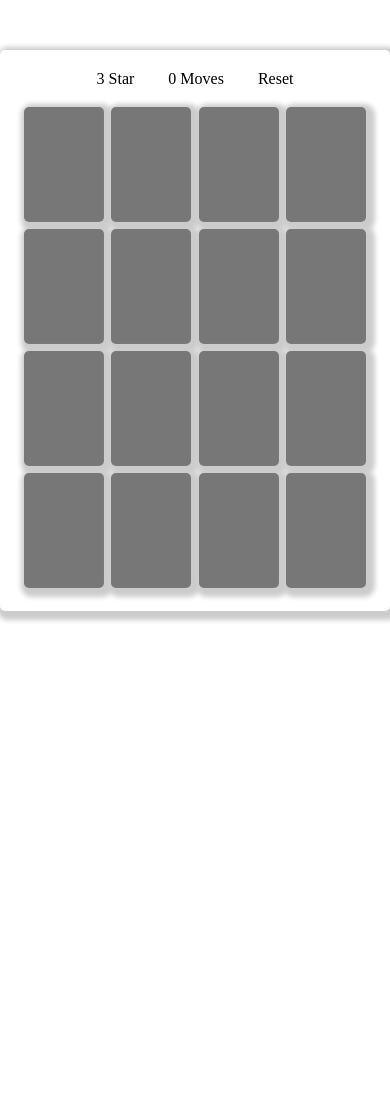
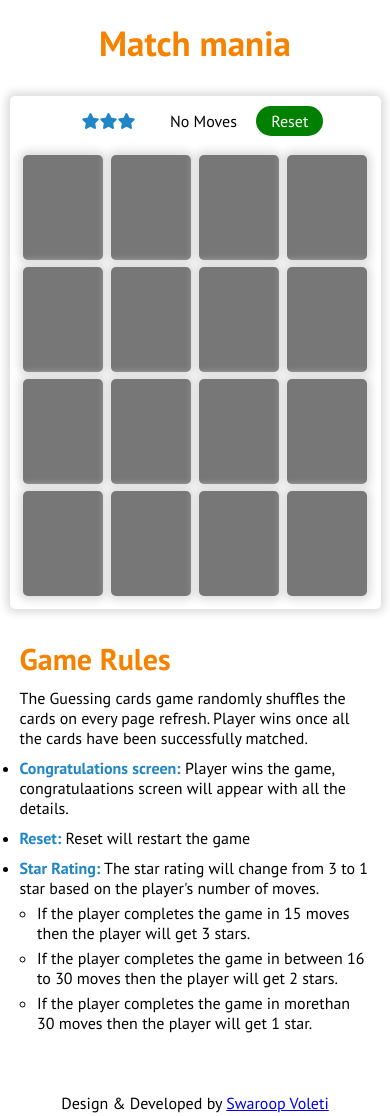
Before and after one commit to voletiswaroop/match-mania, a plain HTML site: page index.html in a window 390 px wide. Before the commit the page ends 844 px from the top, so only its background shows below. Drawn offline with Linux system fonts and the light colour scheme.

Commit message:
updated doc and game rules

```diff
--- a/index.html
+++ b/index.html
@@ -1,23 +1,54 @@
 <!DOCTYPE html>
 <html>
+
 <head>
   <title>Guessing Game</title>
   <link rel="stylesheet" href="skin.css" />
-    <link rel="stylesheet" href="https://cdnjs.cloudflare.com/ajax/libs/font-awesome/4.7.0/css/font-awesome.min.css">
+  <script src="https://kit.fontawesome.com/1ec50ae74a.js" crossorigin="anonymous"></script>
 </head>
+
 <body>
+  <header>
+    <h1>Match mania</h1>
+  </header>
   <section class="wrapper">
+    <div class="game-wrapper">
       <div class="game-controls">
-        <span id="rating">3 Star</span>
-        <span id="moves">0 Moves</span>
-        <span id="reset" onclick=shuffleItems()> Reset</span>
+        <span id="rating"><i class="fas fa-star"></i><i class="fas fa-star"></i><i class="fas fa-star"></i></span>
+        <span id="moves">No Moves</span>
+        <span id="reset" onclick=shuffleItems()>Reset</span>
       </div>
       <ul id="container">
       </ul>
       <div id="sucess-card">
-        Congratulation you have completed the Game with <span id="total-moves"></span> and <span id='final-rating'></span> star.
+        Congratulation you have successfully completed the Game in <span id="total-moves"></span> with
+        <span id='final-rating'><i class="fas fa-star"></i><i class="fas fa-star"></i><i class="fas fa-star"></i></span>
+        rating.
+      </div>
+    </div>
+    <div class="game-rules">
+      <h2>Game Rules</h2>
+      <p>The Guessing cards game randomly shuffles the cards on every page refresh. Player wins once all the cards have
+        been successfully matched.</p>
+      <ul>
+        <li><b>Congratulations screen:</b> Player wins the game, congratulaations screen will appear with all
+          the details.</li>
+        <li><b>Reset:</b> Reset will restart the game</li>
+        <li><b>Star Rating:</b> The star rating will change from 3 to 1 star based on the player's number of moves.
+          <ul>
+            <li>If the player completes the game in 15 moves then the player will get 3 stars.</li>
+            <li>If the player completes the game in between 16 to 30 moves then the player will get 2 stars.</li>
+            <li>If the player completes the game in morethan 30 moves then the player will get 1 star.</li>
+        </li>
+      </ul>
+      </ul>
     </div>
   </section>
+  <footer>
+    Design &amp; Developed by <a href="https://voletiswaroop.github.io/" title="Swaroop Voleti portfolio"
+      target="_blank">Swaroop Voleti</a>
+  </footer>
   <script src="script.js"></script>
 </body>
+
 </html>
--- a/script.js
+++ b/script.js
@@ -1,20 +1,20 @@
-//initializing items
+//initializing cards
 let items = ['fa-diamond', 'fa-paper-plane-o', 'fa-anchor', 'fa-bolt', 'fa-cube', 'fa-leaf', 'fa-bicycle', 'fa-bomb', 'fa-diamond', 'fa-paper-plane-o', 'fa-anchor', 'fa-bolt', 'fa-cube', 'fa-leaf', 'fa-bicycle', 'fa-bomb'],
-  itemsList = document.getElementsByClassName('item'),
-  counter = 0, currentActiveItem, finalRating = 3 + ' Stars';
-//shuffle items
+  itemsList = document.getElementsByClassName('item'), counter = 0, currentActiveItem, finalRating = 3 + ' Stars';
+
+//shuffle cards
 function shuffleItems() {
   window.location.reload();
 }
 
-//Print items
+// select number of cards in a row
 displayItems(4);
+
+//Print cards
 function displayItems(gridSize) {
   items.sort(function () { return .5 - Math.random(); });
   let itemsContainer = document.getElementById("container");
-  if (gridSize % 2 === 0) {
-    gridSize = gridSize + .2
-  }
+  gridSize % 2 === 0 ? gridSize = gridSize + .2 : ''
   for (let i = 0; i < items.length; i++) {
     let itemList = document.createElement('li');
     itemList.innerHTML = items[i];
@@ -29,28 +29,21 @@ function displayItems(gridSize) {
 
 function selectedItem(e) {
   counter = counter + 1;
-  document.getElementById('moves').innerHTML = counter + ' Moves';
-  document.getElementById('total-moves').innerHTML = counter + ' Moves';
-  if (counter > 16 && counter < 29) {
-    finalRating = 2 + ' Stars';
-  } else if (counter > 30) {
-    finalRating = 1 + ' Star';
-  }
-  document.getElementById('rating').innerHTML = finalRating;
-  document.getElementById('final-rating').innerHTML = finalRating;
-  if (document.getElementsByClassName('active').length < 2) { e.classList.add('active'); }
-  for (let i = 0; i < itemsList.length; i++) {
-    itemsList[i].classList.remove('notsame')
-  }
+  counter > 15 && counter < 29 ? finalRating = 2 + ' Stars' : counter > 29 ? finalRating = 1 + ' Star' : '';
+
+  document.getElementById('moves').innerHTML = (counter > 9 ? counter : '0' + counter) + ' Moves';
+  document.getElementById('rating').className = finalRating.replaceAll(' ', '-');
+  document.getElementsByClassName('active').length < 2 ? e.classList.add('active') : ''
+
+  for (let i = 0; i < itemsList.length; i++) { itemsList[i].classList.remove('notsame') }
+
   let previousActiveItem = document.getElementsByClassName('active')[0];
   if (document.getElementsByClassName('active').length === 2) {
     currentActiveItem = document.getElementsByClassName('active')[1]
     if (previousActiveItem.innerText === currentActiveItem.innerText) {
       previousActiveItem.classList.add('selected');
       currentActiveItem.classList.add('selected');
-      for (let i = 0; i < itemsList.length; i++) {
-        itemsList[i].classList.remove('active')
-      }
+      for (let i = 0; i < itemsList.length; i++) { itemsList[i].classList.remove('active') }
     } else {
       previousActiveItem.classList.add('notsame');
       currentActiveItem.classList.add('notsame');
@@ -60,12 +53,16 @@ function selectedItem(e) {
       }
     }
   }
-  if (document.getElementsByClassName('selected').length == 16) {
+  if (document.getElementsByClassName('selected').length === items.length) {
+    document.getElementById('total-moves').innerHTML = counter + ' Moves';
+    document.getElementById('final-rating').className = finalRating.replaceAll(' ', '-');
     successCard()
   }
 }
 
 function successCard() {
-  document.getElementsByClassName("game-controls")[0].style.display, document.getElementById("container").style.display = 'none';
-  document.getElementById("sucess-card").style.display = 'block';
+  setTimeout(function () {
+    document.getElementsByClassName("game-controls")[0].style.display, document.getElementById("container").style.display = 'none'
+    document.getElementById("sucess-card").style.display = 'block';
+  }, 1000)
 }
--- a/skin.css
+++ b/skin.css
@@ -1,16 +1,86 @@
+@font-face {
+  font-family: SansRegular;
+  src: url('PTSans-Regular.ttf');
+  font-style: normal
+}
+
+@font-face {
+  font-family: SansBold;
+  src: url('PTSans-Bold.ttf');
+  font-style: normal
+}
+
 * {
   margin: 0;
   padding: 0;
+  font-family: 'SansRegular';
+  font-size: 16px;
+  line-height: 20px;
+}
+
+body {
+  margin: 20px auto;
+  max-width: 1200px;
+}
+
+
+b,
+strong,
+h1,
+h2 {
+  font-family: 'SansBold';
+  color: #2086c6;
+}
+
+h1,
+h2 {
+  font-size: 30px;
+  line-height: normal;
+  margin-bottom: 10px;
+  color: #f58200;
+}
+
+h1 {
+  font-size: 35px;
+  text-align: center;
+  margin-bottom: 30px;
+}
+
+li {
+  margin-top: 10px;
+}
+
+li li {
+  margin-top: 5px;
+}
+
+
+
+li ul {
+  margin-left: 5%;
 }
 
 .wrapper {
-  max-width: 500px;
-  margin: 50px auto;
+  display: flex;
+  justify-content: center;
+  align-items: center;
+  flex-wrap: wrap;
+
+}
+
+.game-wrapper {
+  max-width: clamp(500px, 50%, 650px);
+  width: 50%;
   border-radius: 5px;
-  box-shadow: 3px 3px 5px 6px #ccc;
+  box-shadow: 0px 0px 8px 4px #ddd;
   display: flex;
   flex-direction: column;
-  padding: 20px;
+  padding: clamp(10px, 2%, 20px);
+}
+
+.game-rules {
+  width: 40%;
+  margin-left: 5%;
 }
 
 .game-controls {
@@ -20,11 +90,15 @@
 }
 
 .game-controls span {
-  padding: 0 15px 15px;
+  padding: 5px 15px;
   display: inline-block;
+  margin-bottom: 15px;
 }
 
 #reset {
+  background: green;
+  border-radius: 20px;
+  color: white;
   cursor: pointer;
 }
 
@@ -34,33 +108,54 @@
   justify-content: space-around;
 }
 
+#rating i,
+#final-rating i,
+#final-rating[class="3-Stars"] i {
+  color: #2086c6;
+}
+
+#rating[class="2-Stars"] i:last-child,
+#final-rating[class="2-Stars"] i:last-child {
+  color: grey;
+}
+
+#rating[class="1-Star"] i:nth-child(2),
+#rating[class="1-Star"] i:nth-child(3),
+#final-rating[class="1-Star"] i:nth-child(2),
+#final-rating[class="1-Star"] i:nth-child(3) {
+  color: grey;
+}
+
 .item {
   width: calc(92%/4);
   list-style: none;
-  height: 115px;
+  height: 105px;
   background: #777;
   margin: 1% 0;
   font-size: 0 !important;
   border-radius: 5px;
-  box-shadow: 3px 3px 5px 6px #ccc;
+  box-shadow: 0px 0px 8px 4px #ddd;
   display: flex !important;
   transition: all 0.5s ease;
+  cursor: pointer;
 }
 
 .item.active {
   transform: rotateY(180deg);
-  background: blueviolet;
+  background: #f58200;
   pointer-events: none;
 }
 
-.item.selected:before, .item.notsame:before, .item.active:before {
+.item.selected:before,
+.item.notsame:before,
+.item.active:before {
   font-size: 25px !important;
   color: #fff;
   margin: auto;
 }
 
 .item.selected {
-  background: greenyellow;
+  background: green;
   pointer-events: none;
 }
 
@@ -75,3 +170,21 @@
   margin: auto;
   pointer-events: none;
 }
+
+footer {
+  margin: 30px auto 0;
+  text-align: center;
+}
+
+@media screen and (max-width:768px) {
+  .wrapper {
+    flex-direction: column;
+  }
+
+  .game-wrapper,
+  .game-rules {
+    width: 90%;
+    margin: auto auto 30px;
+    max-width: clamp(500px, 90%, 650px);
+  }
+}
```
Also changed, not shown: PTSans-Bold.ttf (added), PTSans-Regular.ttf (added), 1 other file. Lines whose indentation alone changed are shown as unchanged.
